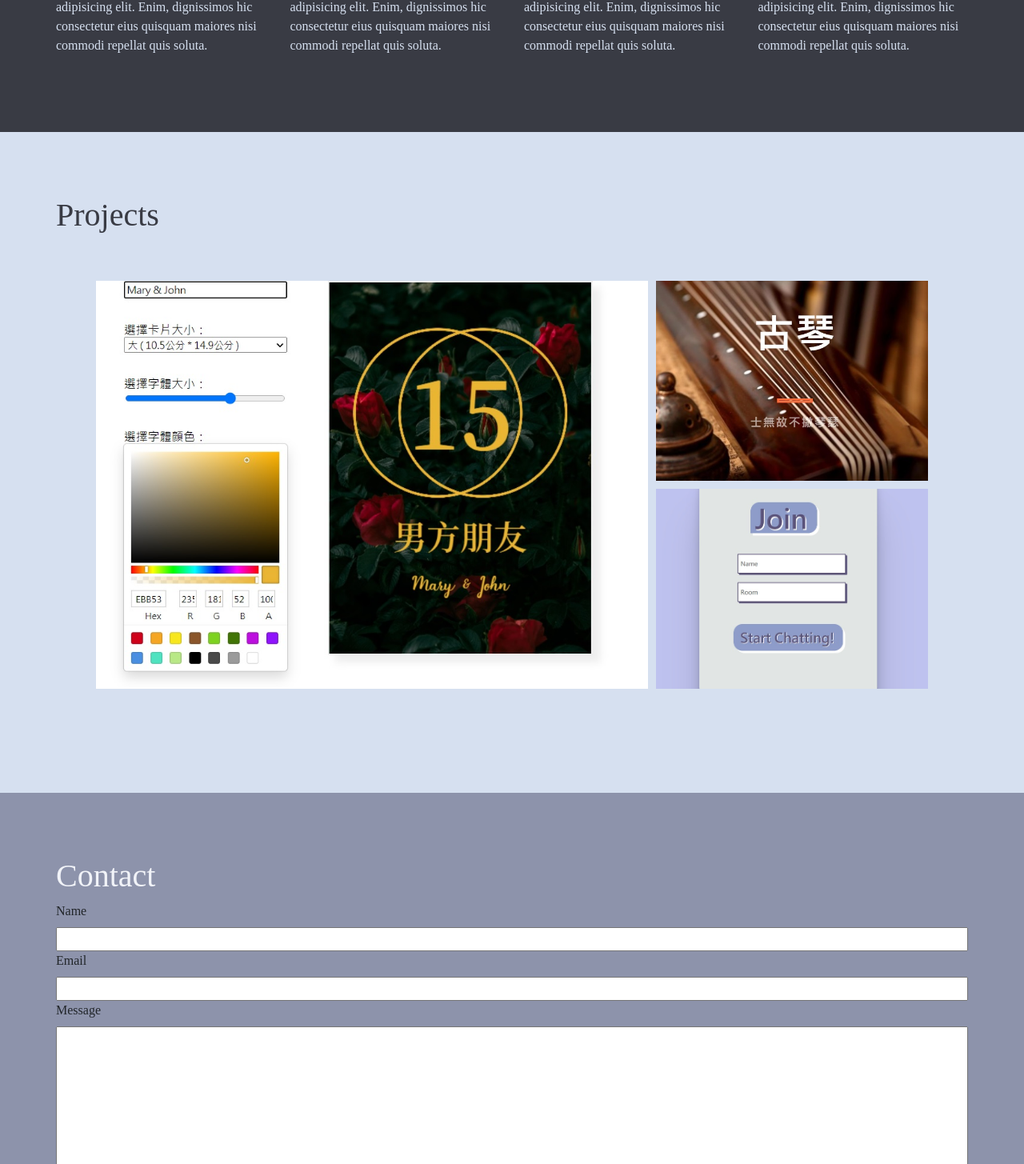
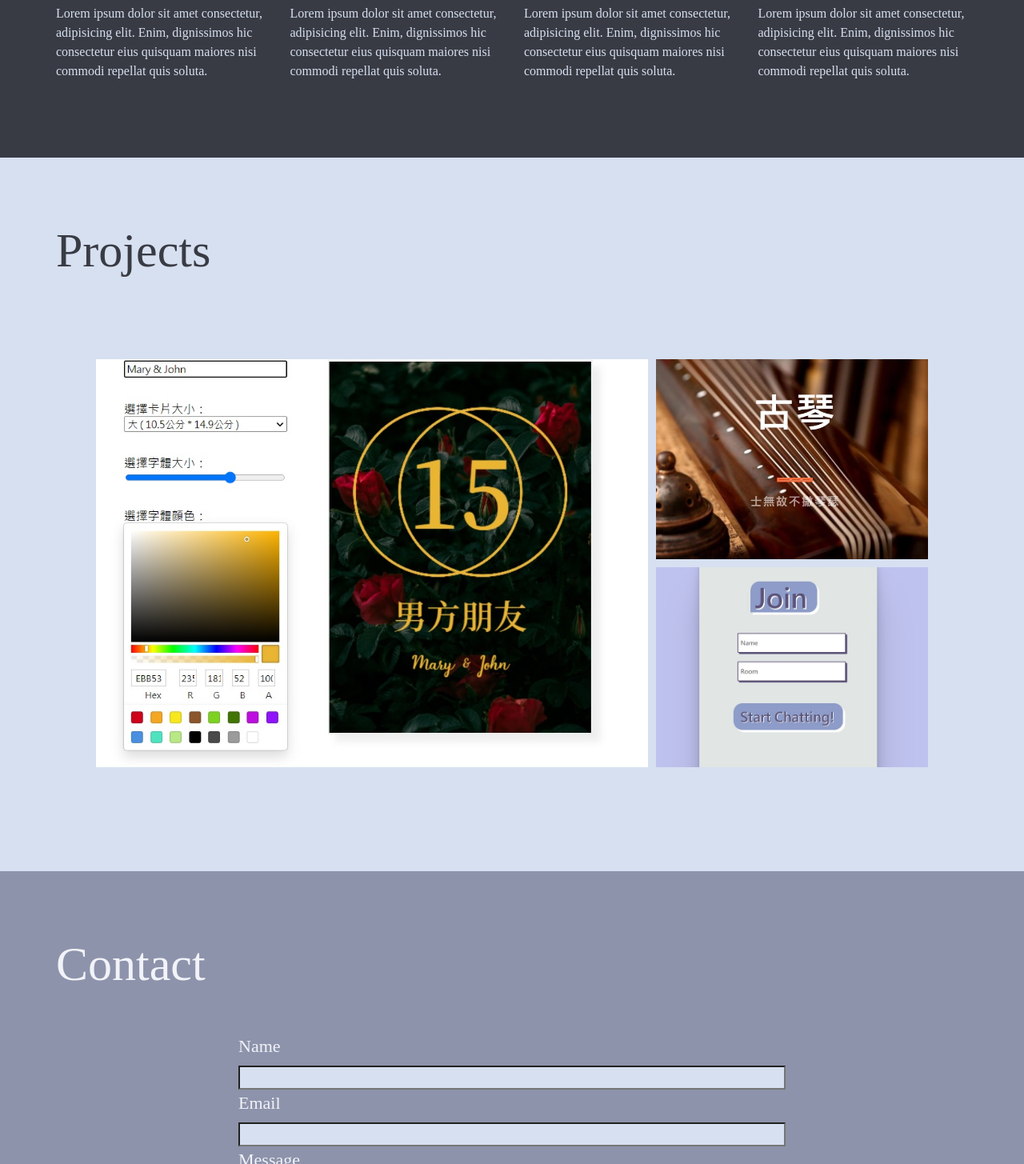
Before and after one commit to matteo1222/portfolio, a plain HTML site: page index.html in a window 1280 px wide. Shown: the part 1345-2800 px from the top of the page at 80% size. Drawn offline with nearby package versions, Linux system fonts and the light colour scheme.

Commit message:
fixing layout

```diff
--- a/css/main.css
+++ b/css/main.css
@@ -13,6 +13,11 @@ html, body {
     padding: 0px;
     margin: 0px;
     overflow-x: hidden;
+}
+
+.main-title {
+    font-size: 60px;
+    margin-bottom: 50px;
 }
 
 .container-padding {
@@ -57,7 +62,7 @@ html, body {
 
 section#section_cover {
     position: relative;
-    padding-bottom: 400px;
+    padding-bottom: 330px;
 }
 
 section#section_cover .container .row .col-4 {
@@ -158,8 +163,26 @@ section#section_projects .container .imgContainer img:hover {
     object-fit: cover;
 }
 
+section#section_contact .container form label {
+    font-size: 22px;
+}
+
+section#section_contact .container form button {
+    width: 150px;
+    margin-top: 20px;
+    padding: 5px 20px;
+    border-radius: 15px;
+    outline: none;
+    background: var(--main-white);
+    color: var(--main-black)
+}
+
 
 .main-form {
+    margin-left: auto;
+    margin-right: auto;
+    width: 60%;
     display: flex;
     flex-direction: column;
+
 }
--- a/index.html
+++ b/index.html
@@ -53,22 +53,26 @@
     <!--Section: Skills-->
     <section id="section_skills" class="main-bg-black">
         <div class="container container-padding">
-            <h1 class="main-color-light-blue">Skills</h1>
+            <h1 class="main-title main-color-light-blue">Skills</h1>
             <div class="row">
                 <div class="col-3">
                     <i class="fab fa-html5 fa-7x"></i>
+                    <h4 class="main-color-white">HTML5</h4>
                     <p class="main-color-light-blue">Lorem ipsum dolor sit amet consectetur, adipisicing elit. Enim, dignissimos hic consectetur eius quisquam maiores nisi commodi repellat quis soluta.</p>
                 </div>
                 <div class="col-3">
                     <i class="fab fa-css3-alt fa-7x"></i>
+                    <h4 class="main-color-white">CSS3</h4>
                     <p class="main-color-light-blue">Lorem ipsum dolor sit amet consectetur, adipisicing elit. Enim, dignissimos hic consectetur eius quisquam maiores nisi commodi repellat quis soluta.</p>
                 </div>
                 <div class="col-3">
                     <i class="fab fa-js fa-7x"></i>
+                    <h4 class="main-color-white">JS</h4>
                     <p class="main-color-light-blue">Lorem ipsum dolor sit amet consectetur, adipisicing elit. Enim, dignissimos hic consectetur eius quisquam maiores nisi commodi repellat quis soluta.</p>
                 </div>
                 <div class="col-3">
                     <i class="fab fa-react fa-7x"></i>
+                    <h4 class="main-color-white">REACTJS</h4>
                     <p class="main-color-light-blue">Lorem ipsum dolor sit amet consectetur, adipisicing elit. Enim, dignissimos hic consectetur eius quisquam maiores nisi commodi repellat quis soluta.</p>
                 </div>
             </div>
@@ -79,7 +83,7 @@
     <!--Section: Projects-->
     <section id="section_projects" class="main-bg-light-blue">
         <div class="container container-padding">
-            <h1 class="main-color-black">Projects</h1>
+            <h1 class="main-title main-color-black">Projects</h1>
             <div class="imgContainer">
                 <div class="imgblock-big">
                     <!-- Button trigger modal -->
@@ -168,14 +172,14 @@
     <!--Section: Contact-->
     <section id="section_contact" class="main-bg-grey">
         <div class="container container-padding">
-            <h1 class="main-color-white">Contact</h1>
+            <h1 class="main-title main-color-white">Contact</h1>
             <form action="" class="main-form">
-                <label for="name">Name</label>
-                <input type="text" id="name">
-                <label for="email">Email</label>
-                <input type="text" id="email">
-                <label for="message">Message</label>
-                <textarea name="message" id="message" cols="30" rows="10"></textarea>
+                <label for="name" class="main-color-white">Name</label>
+                <input type="text" id="name" class="main-bg-light-blue">
+                <label for="email" class="main-color-white">Email</label>
+                <input type="text" id="email" class="main-bg-light-blue">
+                <label for="message" class="main-color-white">Message</label>
+                <textarea name="message" id="message" cols="30" rows="10" class="main-bg-light-blue"></textarea>
                 <button>Submit</button>
             </form>
         </div>
```
